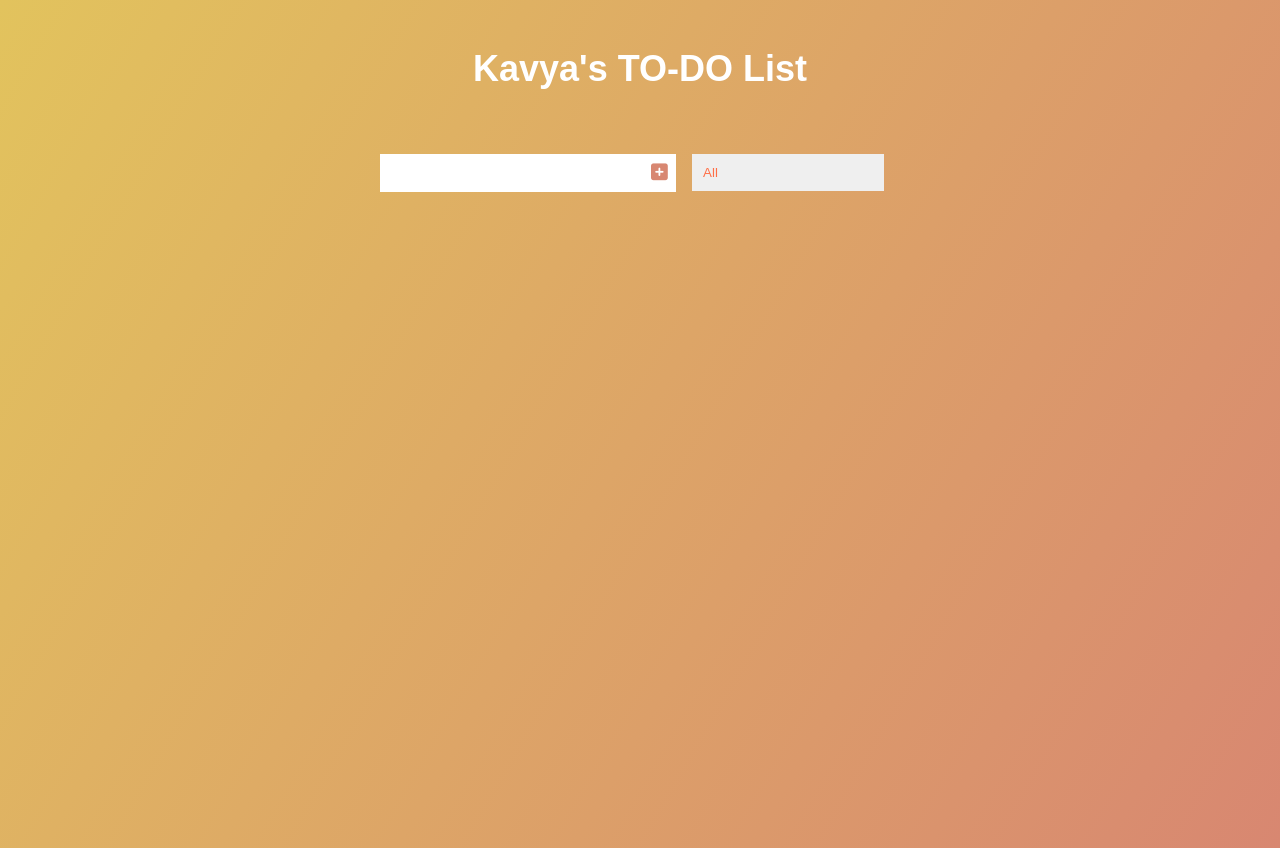
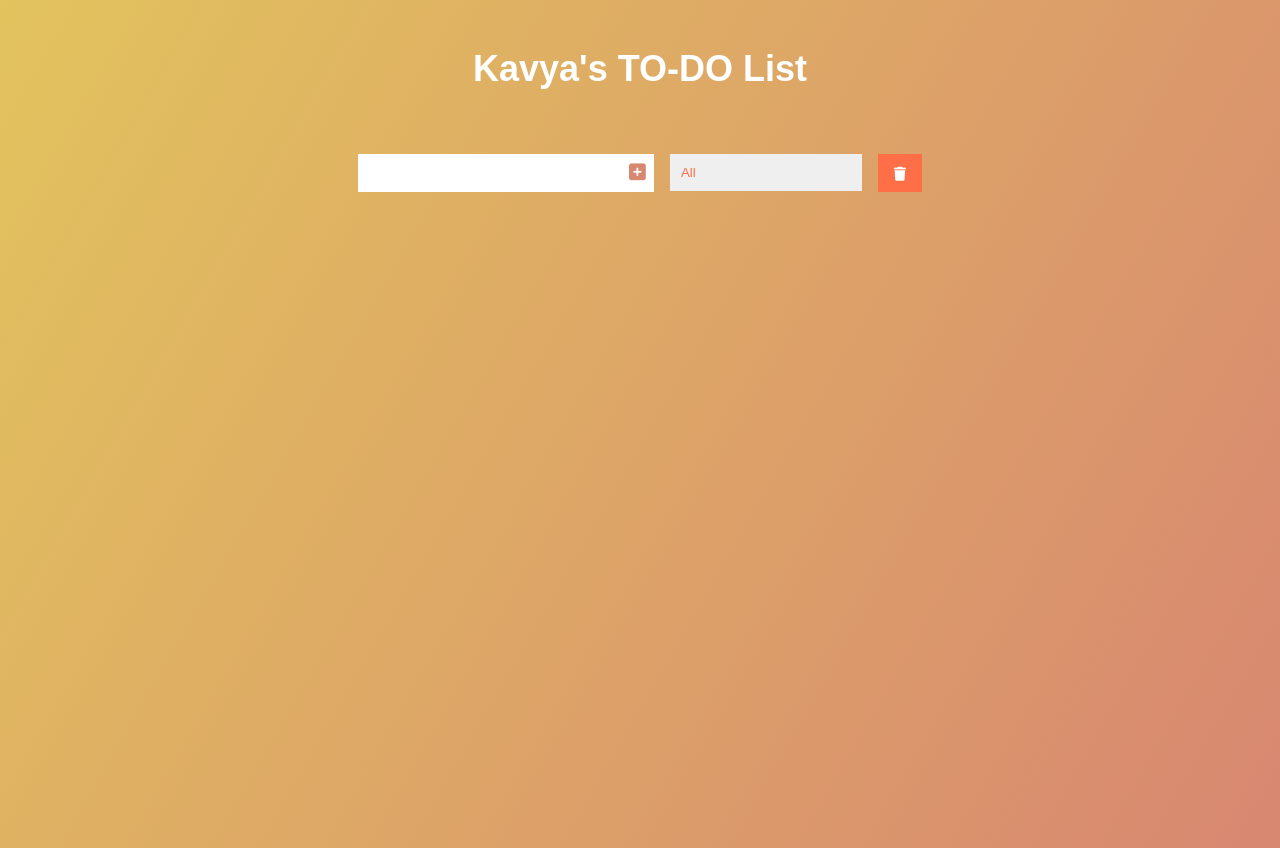
Before and after one commit to eyekavya/ToDoApp-React, a React (Create React App) app: page / in a window 1280 px wide. Built offline with nearby package versions, Linux system fonts and the light colour scheme.

Commit message:
added delete all component and style

```diff
--- a/src/App.js
+++ b/src/App.js
@@ -4,6 +4,7 @@ import React from "react";
 import Heading from "./components/Heading/Heading";
 import AddTodo from "./components/AddTodo/AddTodo";
 import FilterTodo from "./components/FilterTodo/FilterTodo";
+import DeleteAllTodo from "./components/DeleteAllTodo/DeleteAllTodo";
 
 function App() {
   return (
@@ -12,6 +13,7 @@ function App() {
       <div className="flex-basic">
         <AddTodo />
         <FilterTodo />
+        <DeleteAllTodo />
       </div>
     </>
   );
--- a/src/components/DeleteAllTodo/DeleteAllTodo.js
+++ b/src/components/DeleteAllTodo/DeleteAllTodo.js
@@ -0,0 +1,14 @@
+import React from "react";
+import { StyledDeleteAllTodo } from "./StyledDeleteAllTodo";
+
+function DeleteAllTodo() {
+  return (
+    <StyledDeleteAllTodo>
+      <button class="dlt-btn dlt-all-btn">
+        <i class="fas fa-trash"></i>
+      </button>
+    </StyledDeleteAllTodo>
+  );
+}
+
+export default DeleteAllTodo;
--- /dev/null
+++ b/src/components/DeleteAllTodo/StyledDeleteAllTodo.js
@@ -0,0 +1,24 @@
+import styled from "styled-components";
+
+export const StyledDeleteAllTodo = styled.section`
+  .dlt-btn {
+    background-color: #ff6f47;
+    color: #fff;
+    border: none;
+    padding: 1rem;
+    font-size: 1rem;
+    cursor: pointer;
+  }
+
+  .dlt-all-btn {
+    height: 38px;
+    text-align: center;
+    font-size: 14px;
+    padding-top: 0.8rem;
+    cursor: pointer;
+  }
+
+  .fa-trash {
+    pointer-events: none;
+  }
+`;
```
